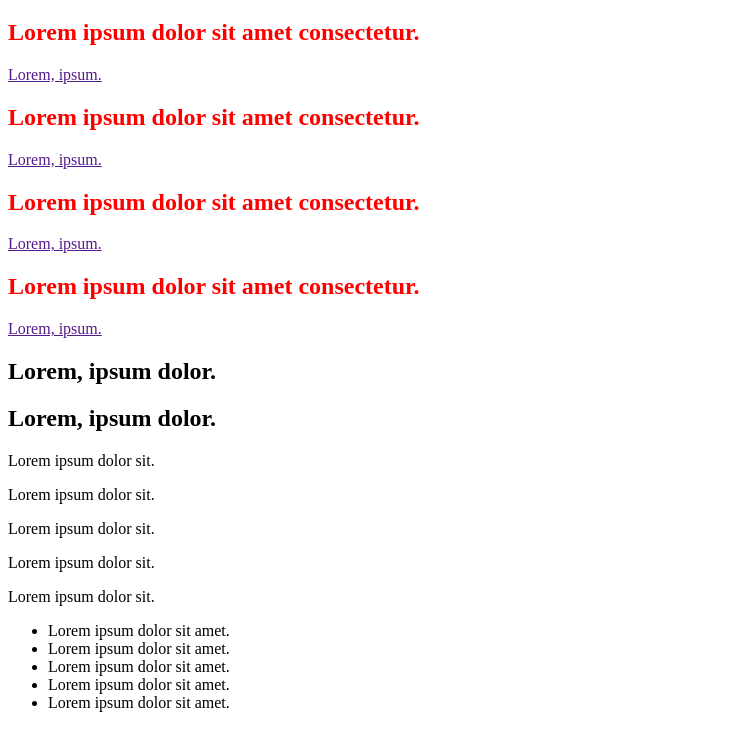
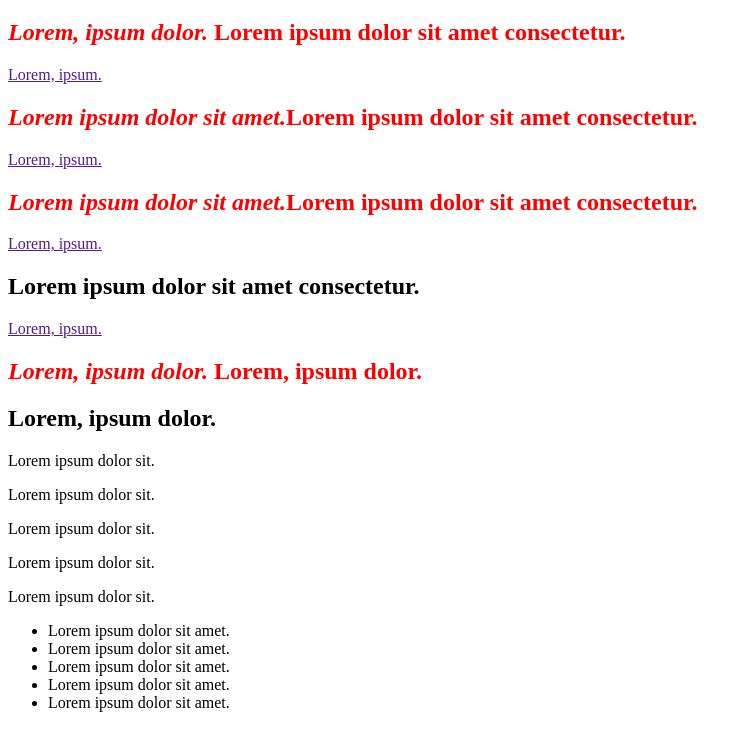
Before and after one commit to egorsv1985/code_mu, a plain HTML site: page index.html in a window 1280 px wide. Shown: the part 61-800 px from the top of the page, without its empty margins (0-753 px from the left). Drawn offline with nearby package versions, Linux system fonts and the light colour scheme.

Commit message:
lesson 15

```diff
--- a/index.html
+++ b/index.html
@@ -9,15 +9,23 @@
   </head>
   <body>
     <h1 class="test">Учим jquery</h1>
-    <h2 class="zzz">Lorem ipsum dolor sit amet consectetur.</h2>
+    <h2 class="zzz">
+      <i>Lorem, ipsum dolor.</i> Lorem ipsum dolor sit amet consectetur.
+    </h2>
     <a href="">Lorem, ipsum.</a>
-    <h2 class="zzz">Lorem ipsum dolor sit amet consectetur.</h2>
+    <h2 class="zzz">
+      <b><i>Lorem ipsum dolor sit amet.</i></b
+      >Lorem ipsum dolor sit amet consectetur.
+    </h2>
     <a href="">Lorem, ipsum.</a>
-    <h2 class="zzz">Lorem ipsum dolor sit amet consectetur.</h2>
+    <h2 class="zzz">
+      <b><i>Lorem ipsum dolor sit amet.</i></b
+      >Lorem ipsum dolor sit amet consectetur.
+    </h2>
     <a href="">Lorem, ipsum.</a>
     <h2>Lorem ipsum dolor sit amet consectetur.</h2>
     <a href="">Lorem, ipsum.</a>
-    <h2 class="test">Lorem, ipsum dolor.</h2>
+    <h2 class="test"><i>Lorem, ipsum dolor.</i> Lorem, ipsum dolor.</h2>
     <h2 class="test">Lorem, ipsum dolor.</h2>
     <p>Lorem ipsum dolor sit.</p>
     <p>Lorem ipsum dolor sit.</p>
--- a/script.js
+++ b/script.js
@@ -1,2 +1,2 @@
-$(":header:not(.test)").css("color", "red");
-$("h2:not(.test)").css("color", "red");
+$("h2:has(i)").css("color", "red");
+$("h2:has(>i)").css("color", "red");
```
